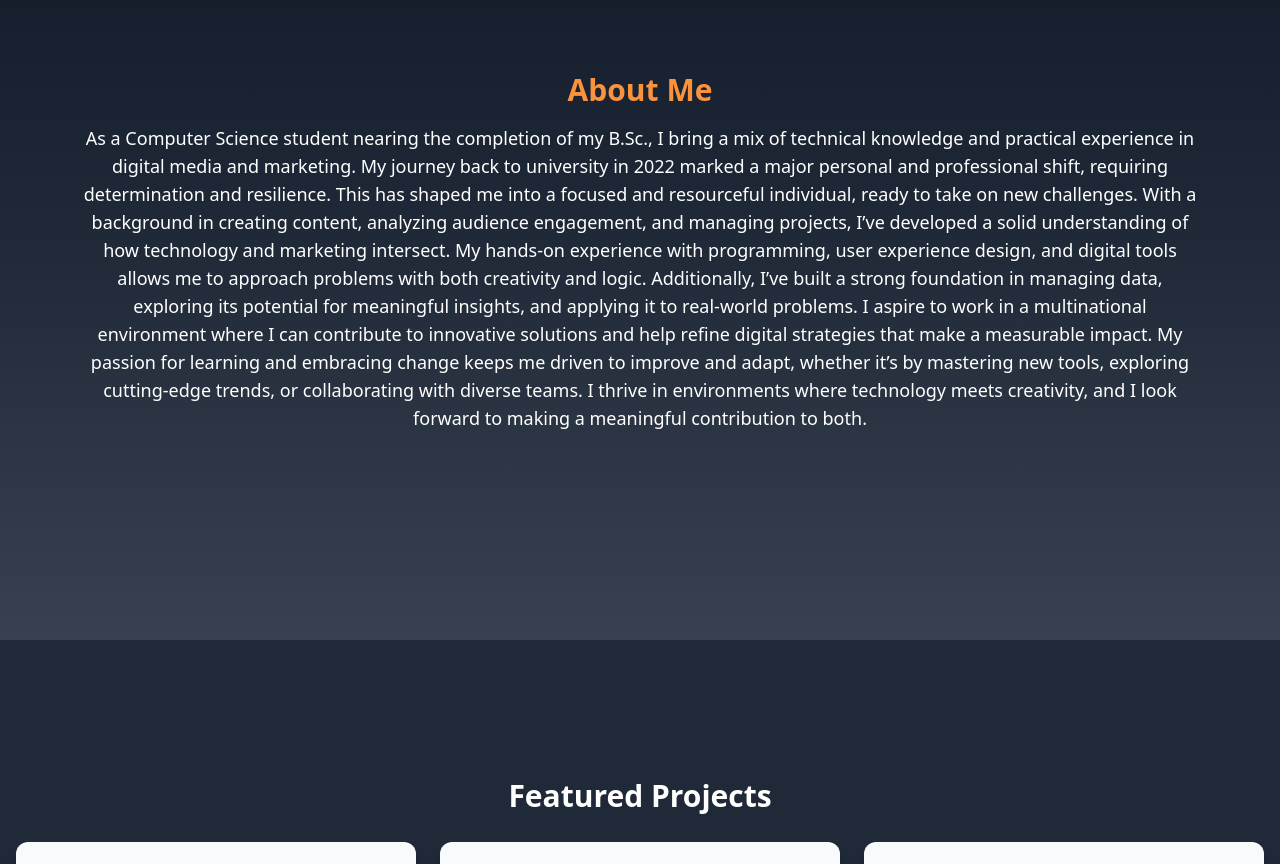
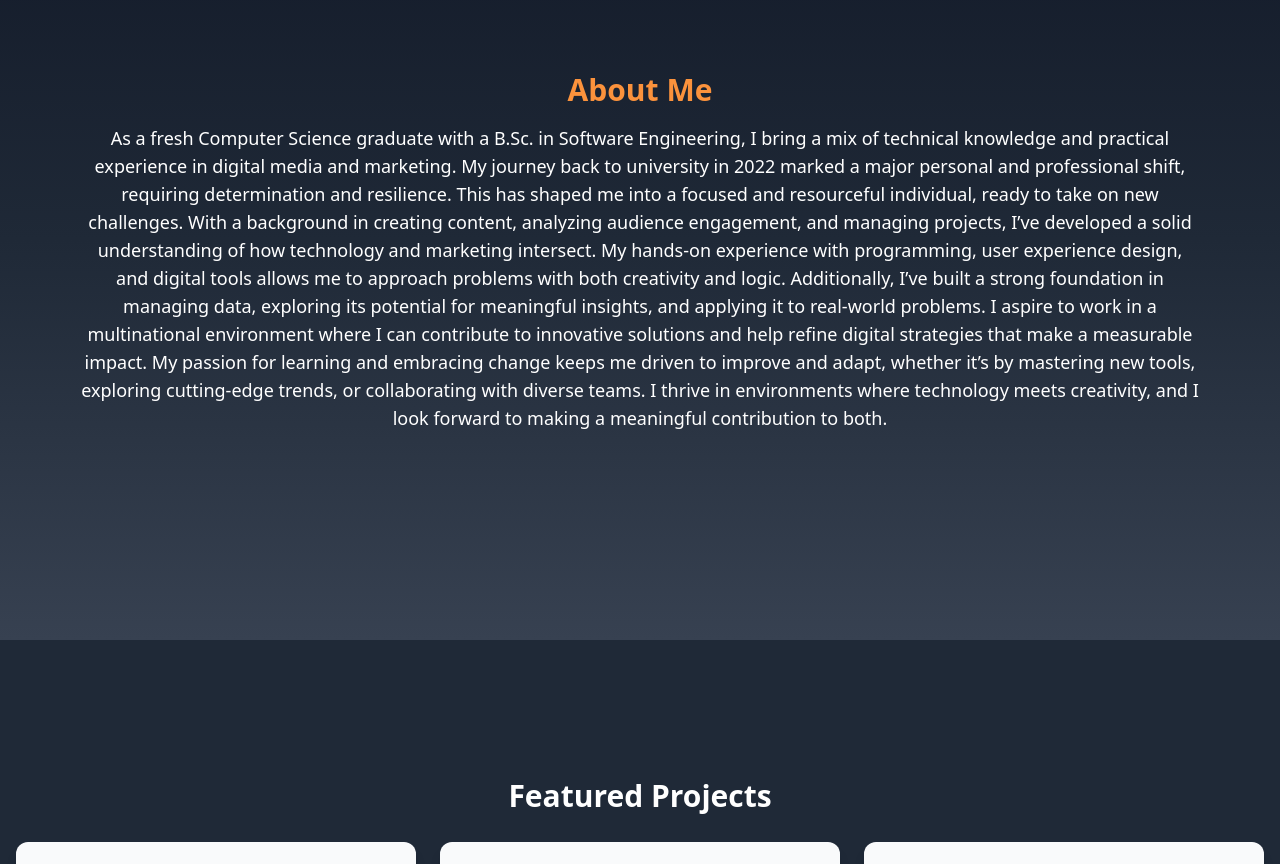
Before and after one commit to sams258/SamFolio-Portfolio-Website, a Next.js app: page / in a window 1280 px wide. Shown: the part 960-1824 px from the top of the page. Built offline with nearby package versions, Linux system fonts and the light colour scheme.

Commit message:
update about BSc completion

```diff
--- a/src/app/components/AboutSection.tsx
+++ b/src/app/components/AboutSection.tsx
@@ -20,7 +20,7 @@ const AboutSection: React.FC = () => {
           About Me
         </h2>
         <p className="text-base sm:text-lg text-white">
-          As a Computer Science student nearing the completion of my B.Sc., I
+          As a fresh Computer Science graduate with a B.Sc. in Software Engineering, I
           bring a mix of technical knowledge and practical experience in digital
           media and marketing. My journey back to university in 2022 marked a
           major personal and professional shift, requiring determination and
```
